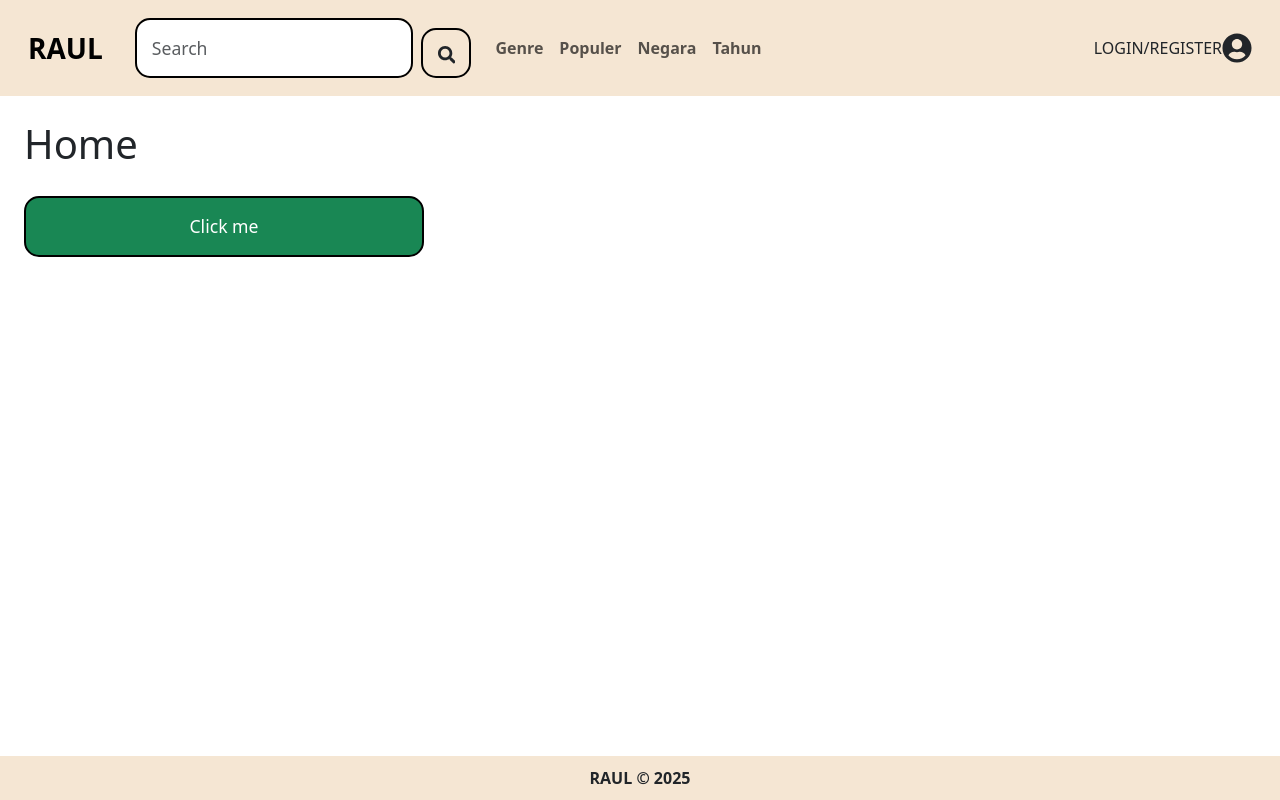
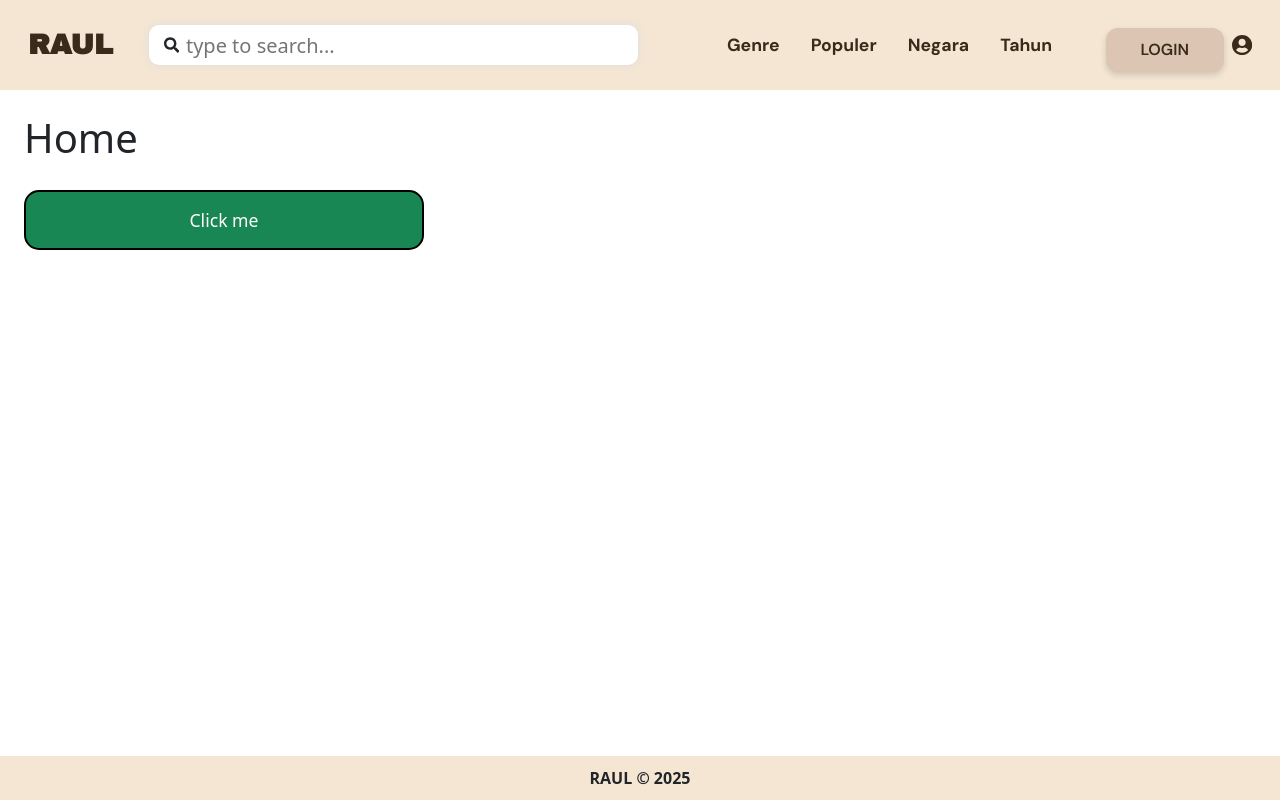
Before and after one commit to TeguhRandiAngginta/RAUL, a React (Vite) app in the folder client/: page / in a window 1280 px wide. Built offline with nearby package versions, Linux system fonts and the light colour scheme.

Commit message:
perubahan pada navigasi

```diff
--- a/client/src/component/Navbar.jsx
+++ b/client/src/component/Navbar.jsx
@@ -1,45 +1,48 @@
-import React from "react";
-import { Navbar, Nav, Container, Form, FormControl, Button, InputGroup } from "react-bootstrap";
+import React, { useState } from "react";
+import { Navbar, Nav, Container } from "react-bootstrap";
 import { FaSearch, FaUserCircle } from "react-icons/fa";
+import "../pages/style.css";
 
 const Header = () => {
+    const [input, setInput] = useState("");
     return (
-        <Navbar expand="lg" style={{ backgroundColor: "#f5e6d3" }} className="px-3">
+        <Navbar expand="lg" className="px-3 navbar" style={{ backgroundColor: "#f5e6d3" }}>
             <Container fluid>
                 {/* Logo */}
-            <Navbar.Brand href="/" className="fw-bold fs-3">
+                <Navbar.Brand href="/" className="fw-bold fs-3 logo-brand">
                     RAUL
                 </Navbar.Brand>
-
                     {/* Search Bar */}
-            <Form className="d-flex mx-3" style={{ maxWidth: "1000px", maxHeight: "90px" }}>
-            <FormControl
-                type="search"
-                placeholder="Search"
-                className="me-2"
-                aria-label="Search"
+                    <div className="seach-bar-container">
+                        <div className="input-wrapper">
+                            <FaSearch id="search-icon" />
+                            <input
+                                placeholder="type to search..."
+                                className="inputsearch"
+                                value={input}
+                                onChange={(e) => setInput(e.target.value)}
                             />
-            {/* button search */}
-            <Button variant="outline-dark" style={{maxWidth: "50px", padding: "10px" }}>
-                <FaSearch />
-            </Button>
-            </Form>
-
-            {/* Navigation */}
-            <Nav className="me-auto fw-bold">
+                        </div>
+                    </div>
+                {/* Toggle for mobile */}
+                <Navbar.Toggle aria-controls="basic-navbar-nav" />
+                <Navbar.Collapse id="basic-navbar-nav">
+                    {/* Navigation Links */}
+                    <Nav className="ms-auto nav-links fw-bold">
                         <Nav.Link href="#genre">Genre</Nav.Link>
                         <Nav.Link href="#populer">Populer</Nav.Link>
                         <Nav.Link href="#negara">Negara</Nav.Link>
                         <Nav.Link href="#tahun">Tahun</Nav.Link>
                     </Nav>
 
-            {/* Login / Register */}
-            <div className="d-flex align-items-center">
-                <Nav.Link href="signin">LOGIN</Nav.Link>
-                <span>/</span>
-                <Nav.Link href="signup">REGISTER</Nav.Link>
-            <FaUserCircle size={30} />
+                    {/* Login and Profile Icon */}
+                    <div className="d-flex align-items-center ms-auto">
+                        <Nav.Link href="/signin" className="btn btn-info login-btn">
+                            LOGIN
+                        </Nav.Link>
+                        <FaUserCircle size={30} className="ms-2 profile-icon" />
                     </div>
+                </Navbar.Collapse>
             </Container>
         </Navbar>
     );
--- a/client/src/pages/style.css
+++ b/client/src/pages/style.css
@@ -98,6 +98,80 @@
     text-align: center; /* Pusatkan teks */
 }
 
+/* Navbar Styling */
+.navbar-fixed {
+    position: fixed;
+    top: 0;
+    width: 100%;
+    z-index: 1000;
+    box-shadow: 0 2px 5px rgba(0, 0, 0, 0.1);
+}
+
+.logo-brand {
+    font-family: "Archivo Black", sans-serif;
+    color: #3a2a1a;
+}
+
+.nav-links .nav-link {
+    font-family: "DM Sans", sans-serif;
+    font-size: 1.1rem;
+    margin-left: 15px;
+    color: #3a2a1a;
+    transition: color 0.3s ease;
+}
+
+.nav-links .nav-link:hover {
+    color: #d9a299;
+}
+
+.login-btn {
+    font-family: "DM Sans", sans-serif;
+    padding: 8px 20px;
+    font-size: 1rem;
+}
+
+.profile-icon {
+    color: #3a2a1a;
+    transition: transform 0.3s ease;
+}
+
+.profile-icon:hover {
+    transform: scale(1.1);
+}
+
+.seach-bar-container {
+    width: 40%;
+    margin: 0 20px;
+    display: flex;
+    flex-direction: column;
+    align-items: center;
+    min-width: 200px;
+}
+
+.input-wrapper {
+    background-color: white;
+    width: 100%;
+    border-radius: 10px;
+    height: 2.5rem;
+    padding: 0 15px;
+    box-shadow: 0px 0px 8px #ddd;
+    display: flex;
+    align-items: center;
+}
+
+.inputsearch {
+    background-color: transparent;
+    border: none;
+    height: 100%;
+    font-size: 1.25rem;
+    width: 100%;
+    margin-left: 5px;
+}
+
+.inputsearch:focus {
+    outline: none;
+}
+
 /* Responsivitas - Penyesuaian tampilan pada layar kecil */
 @media (max-width: 768px) {
     .row {
@@ -116,6 +190,24 @@
     .archivo {
         font-size: 1.8rem; /* Ukuran font lebih kecil pada layar kecil */
     }
+
+    .logo-brand {
+        display: none; /* Sembunyikan logo RAUL di tampilan mobile */
+    }
+
+    .seach-bar-container {
+        width: 100%;
+        margin: 10px 0;
+    }
+
+    .nav-links .nav-link {
+        margin: 10px 0;
+        text-align: center;
+    }
+
+    .login-btn {
+        margin: 10px 0;
+    }
 }
 
 /* Konsistensi tampilan antara Signin dan Signup */
@@ -133,7 +225,7 @@ button.dm-sans {
     font-family: "DM Sans", sans-serif;
     font-size: 1rem;
     transition: all 0.3s ease;
-    }
+}
 
 button.dm-sans:hover {
     background-color: #B08968;
```
Lines whose indentation alone changed are shown as unchanged.
